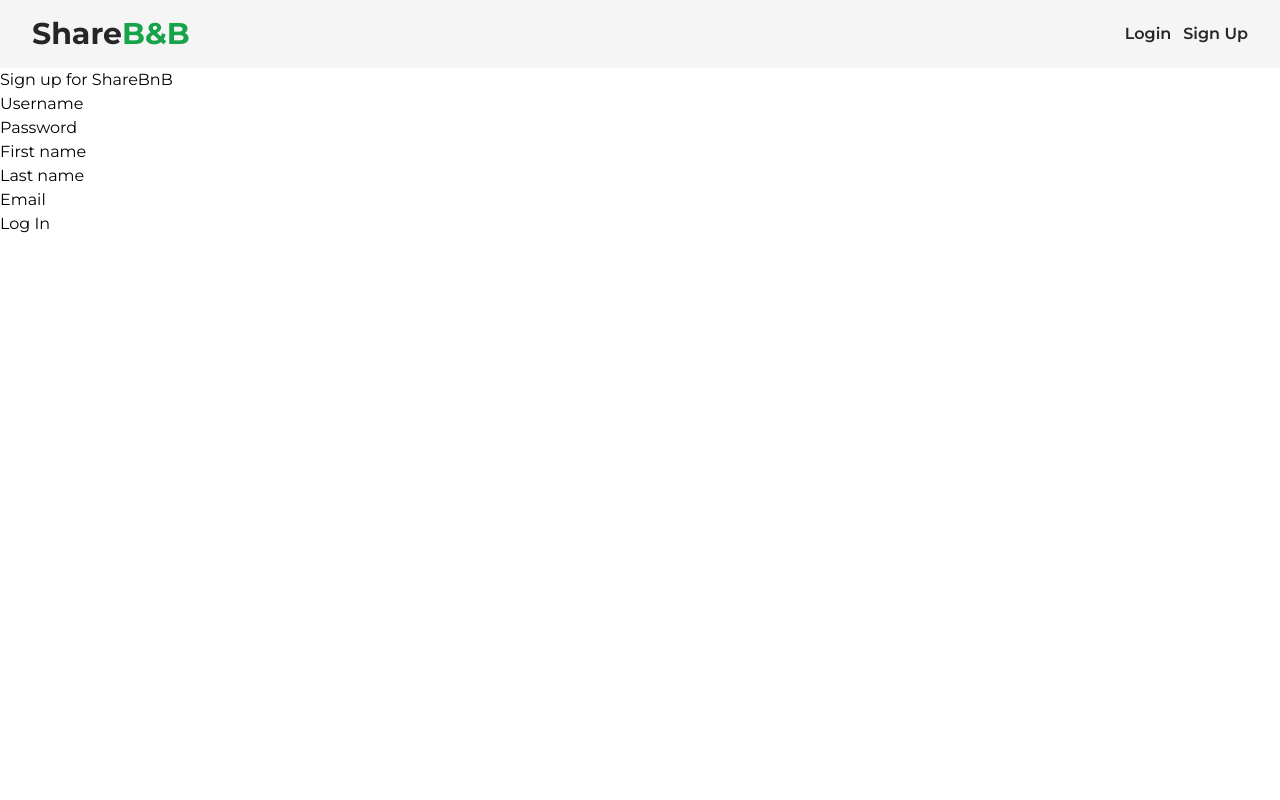
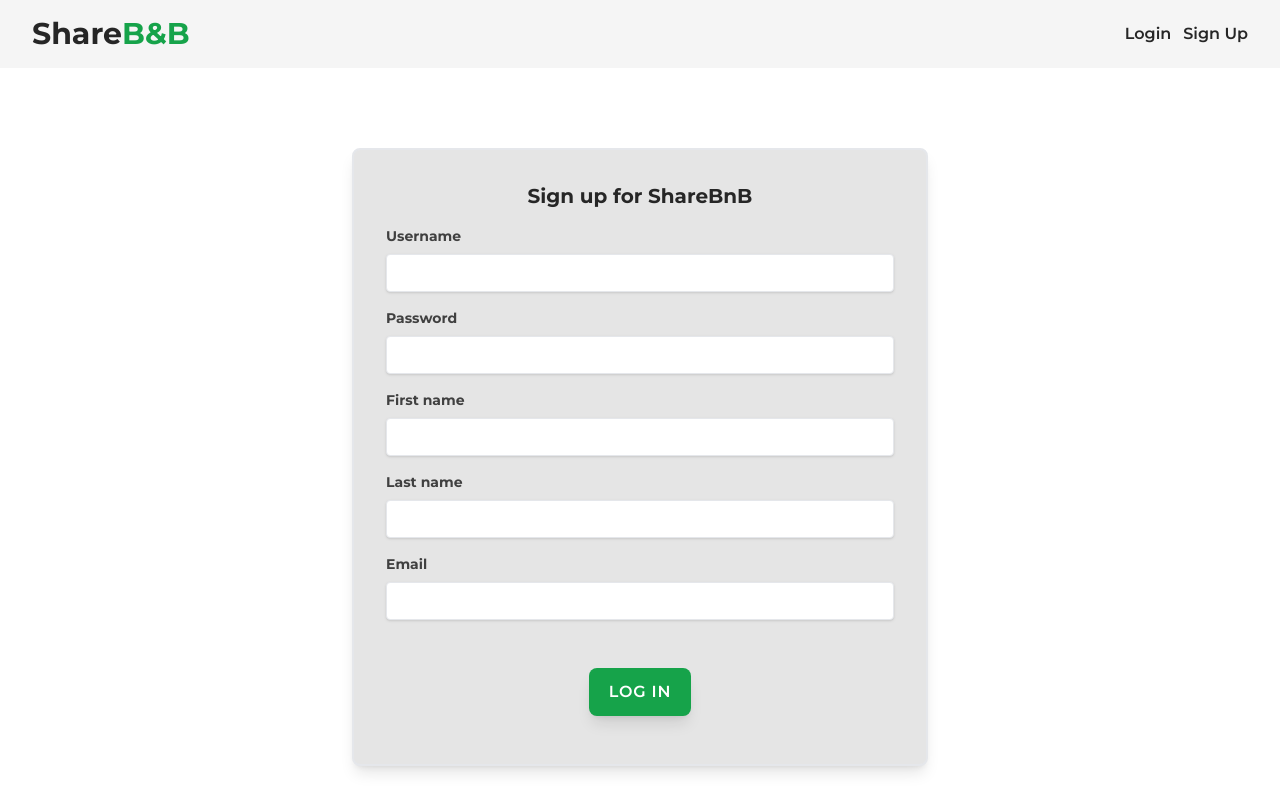
Before and after one commit to ross-brown/sharebnb-frontend, a React (Vite) app: page /signup in a window 1280 px wide. Built offline with nearby package versions, Linux system fonts and the light colour scheme; no server answers.

Commit message:
add styles to forms

```diff
--- a/src/auth/LoginForm.tsx
+++ b/src/auth/LoginForm.tsx
@@ -32,22 +32,21 @@ function LoginForm({ login }: LoginFormProps) {
   }
 
   return (
-    <div>
-      <h3>Login to ShareBnB</h3>
-
-      <form onSubmit={handleSubmit}>
-        <div>
-          <label htmlFor="username">Username</label>
+    <form className="border-2 max-w-xl mx-auto mt-20 p-8 bg-neutral-200 rounded-lg shadow-lg" onSubmit={handleSubmit}>
+      <h3 className="text-xl mb-4 font-bold text-neutral-800 text-center">Login to ShareBnB</h3>
+      <div className="mb-4">
+        <label className="block text-neutral-700 text-sm font-bold mb-2" htmlFor="username">Username</label>
         <input
           id="username"
           name="username"
           value={formData.username}
           onChange={handleChange}
           required
+          className="shadow appearance-none border rounded w-full py-2 px-3 text-neutral 700 leading-tight focus:outline-none focus:ring focus:ring-green-500 focus:ring-opacity-50 focus:shadow-outline"
         />
       </div>
-        <div>
-          <label htmlFor="password">Password</label>
+      <div className="mb-4">
+        <label className="block text-neutral-700 text-sm font-bold mb-2" htmlFor="password">Password</label>
         <input
           type="password"
           id="password"
@@ -55,14 +54,19 @@ function LoginForm({ login }: LoginFormProps) {
           value={formData.password}
           onChange={handleChange}
           required
+          className="shadow appearance-none border rounded w-full py-2 px-3 text-neutral 700 leading-tight focus:outline-none focus:ring focus:ring-green-500 focus:ring-opacity-50 focus:shadow-outline"
         />
       </div>
       <div>
-          <button>Log In</button>
+        <button className="mx-auto mt-12 block px-5 py-3 rounded-lg
+                        bg-green-600 hover:bg-green-500 focus:outline-none
+                        focus:ring focus:ring-offset-2 focus:ring-green-400
+                        focus:ring-opacity-50 active:bg-green-700
+                        text-white shadow-lg uppercase tracking-wider
+                        font-semibold text-sm sm:text-base">Log In</button>
       </div>
+      {formErrors.length > 0 && <Alert errors={formErrors} />}
     </form>
-      {formErrors.length > 0 && <Alert errors={formErrors} />}
-    </div>
   );
 }
 
--- a/src/auth/SignupForm.tsx
+++ b/src/auth/SignupForm.tsx
@@ -40,21 +40,22 @@ function SignupForm({ signup }: SignupFormProps) {
 
   return (
     <div>
-      <h3>Sign up for ShareBnB</h3>
 
-      <form onSubmit={handleSubmit}>
-        <div>
-          <label htmlFor="username">Username</label>
+      <form className="border-2 max-w-xl mx-auto mt-20 p-8 bg-neutral-200 rounded-lg shadow-lg" onSubmit={handleSubmit}>
+        <h3 className="text-xl mb-4 font-bold text-neutral-800 text-center">Sign up for ShareBnB</h3>
+        <div className="mb-4">
+          <label className="block text-neutral-700 text-sm font-bold mb-2" htmlFor="username">Username</label>
           <input
             id="username"
             name="username"
             value={formData.username}
             onChange={handleChange}
             required
+            className="shadow appearance-none border rounded w-full py-2 px-3 text-neutral 700 leading-tight focus:outline-none focus:ring focus:ring-green-500 focus:ring-opacity-50 focus:shadow-outline"
           />
         </div>
-        <div>
-          <label htmlFor="password">Password</label>
+        <div className="mb-4">
+          <label className="block text-neutral-700 text-sm font-bold mb-2" htmlFor="password">Password</label>
           <input
             type="password"
             id="password"
@@ -62,30 +63,33 @@ function SignupForm({ signup }: SignupFormProps) {
             value={formData.password}
             onChange={handleChange}
             required
+            className="shadow appearance-none border rounded w-full py-2 px-3 text-neutral 700 leading-tight focus:outline-none focus:ring focus:ring-green-500 focus:ring-opacity-50 focus:shadow-outline"
           />
         </div>
-        <div>
-          <label htmlFor="firstName">First name</label>
+        <div className="mb-4">
+          <label className="block text-neutral-700 text-sm font-bold mb-2" htmlFor="firstName">First name</label>
           <input
             id="firstName"
             name="firstName"
             value={formData.firstName}
             onChange={handleChange}
             required
+            className="shadow appearance-none border rounded w-full py-2 px-3 text-neutral 700 leading-tight focus:outline-none focus:ring focus:ring-green-500 focus:ring-opacity-50 focus:shadow-outline"
           />
         </div>
-        <div>
-          <label htmlFor="lastName">Last name</label>
+        <div className="mb-4">
+          <label className="block text-neutral-700 text-sm font-bold mb-2" htmlFor="lastName">Last name</label>
           <input
             id="lastName"
             name="lastName"
             value={formData.lastName}
             onChange={handleChange}
             required
+            className="shadow appearance-none border rounded w-full py-2 px-3 text-neutral 700 leading-tight focus:outline-none focus:ring focus:ring-green-500 focus:ring-opacity-50 focus:shadow-outline"
           />
         </div>
-        <div>
-          <label htmlFor="email">Email</label>
+        <div className="mb-4">
+          <label className="block text-neutral-700 text-sm font-bold mb-2" htmlFor="email">Email</label>
           <input
             type="email"
             id="email"
@@ -93,10 +97,16 @@ function SignupForm({ signup }: SignupFormProps) {
             value={formData.email}
             onChange={handleChange}
             required
+            className="shadow appearance-none border rounded w-full py-2 px-3 text-neutral 700 leading-tight focus:outline-none focus:ring focus:ring-green-500 focus:ring-opacity-50 focus:shadow-outline"
           />
         </div>
-        <div>
-          <button>Log In</button>
+        <div className="mb-4">
+          <button className="mx-auto mt-12 block px-5 py-3 rounded-lg
+                        bg-green-600 hover:bg-green-500 focus:outline-none
+                        focus:ring focus:ring-offset-2 focus:ring-green-400
+                        focus:ring-opacity-50 active:bg-green-700
+                        text-white shadow-lg uppercase tracking-wider
+                        font-semibold text-sm sm:text-base">Log In</button>
         </div>
       </form>
       {formErrors.length > 0 && <Alert errors={formErrors} />}
--- a/src/listings/ListingForm.tsx
+++ b/src/listings/ListingForm.tsx
@@ -59,8 +59,8 @@ function ListingForm() {
 
 
   return (
-
-    <form className="border-2 max-w-xl mx-auto mt-32 p-8 bg-neutral-200 rounded-lg shadow-lg" onSubmit={handleSubmit}>
+    <div className="min-h-screen bg-[url('https://picsum.photos/id/434/2000/1333')] p-20 bg-bottom">
+      <form className="border-2 max-w-xl mx-auto p-8 bg-neutral-200 rounded-lg shadow-lg" onSubmit={handleSubmit}>
         <h2 className="text-xl mb-4 font-bold text-neutral-800 text-center">ShareB&B your space</h2>
         <div className="mb-4">
           <label className="block text-neutral-700 text-sm font-bold mb-2" htmlFor="file">Title </label>
@@ -124,7 +124,7 @@ function ListingForm() {
                         text-white shadow-lg uppercase tracking-wider
                         font-semibold text-sm sm:text-base">Submit</button>
       </form>
-
+    </div>
   );
 }
 
--- a/src/profile/ProfileForm.tsx
+++ b/src/profile/ProfileForm.tsx
@@ -56,45 +56,52 @@ function ProfileForm() {
 
 
     return (
-        <div>
-            <form onSubmit={handleSubmit}>
-                <div>
-                    <label>Username</label>
+        <form className="border-2 max-w-xl mx-auto p-8 bg-neutral-200 rounded-lg shadow-lg" onSubmit={handleSubmit}>
+            <div className="mb-4">
+                <label className="block text-neutral-700 text-sm font-bold mb-2">Username</label>
                 <input
                     disabled
-                        placeholder={formData.username} />
+                    placeholder={formData.username}
+                    className="shadow appearance-none border rounded w-full py-2 px-3 text-neutral 700 leading-tight focus:outline-none focus:ring focus:ring-green-500 focus:ring-opacity-50 focus:shadow-outline" />
             </div>
-                <div>
-                    <label>First Name</label>
+            <div className="mb-4">
+                <label className="block text-neutral-700 text-sm font-bold mb-2">First Name</label>
                 <input
                     name="firstName"
                     value={formData.firstName}
                     onChange={handleChange}
+                    className="shadow appearance-none border rounded w-full py-2 px-3 text-neutral 700 leading-tight focus:outline-none focus:ring focus:ring-green-500 focus:ring-opacity-50 focus:shadow-outline"
                 />
             </div>
-                <div>
-                    <label>Last Name</label>
+            <div className="mb-4">
+                <label className="block text-neutral-700 text-sm font-bold mb-2">Last Name</label>
                 <input
                     name="lastName"
                     value={formData.lastName}
                     onChange={handleChange}
+                    className="shadow appearance-none border rounded w-full py-2 px-3 text-neutral 700 leading-tight focus:outline-none focus:ring focus:ring-green-500 focus:ring-opacity-50 focus:shadow-outline"
                 />
             </div>
-                <div>
-                    <label>Email address</label>
+            <div className="mb-4">
+                <label className="block text-neutral-700 text-sm font-bold mb-2">Email address</label>
                 <input
                     name="email"
                     value={formData.email}
                     onChange={handleChange}
+                    className="shadow appearance-none border rounded w-full py-2 px-3 text-neutral 700 leading-tight focus:outline-none focus:ring focus:ring-green-500 focus:ring-opacity-50 focus:shadow-outline"
                 />
             </div>
             {formErrors.length > 0 && <Alert errors={formErrors} />}
             {isSaved && "Updated successfully"}
-                <div>
-                    <button>Save Changes</button>
+            <div className="mb-4">
+                <button className="mx-auto mt-12 block px-5 py-3 rounded-lg
+                        bg-green-600 hover:bg-green-500 focus:outline-none
+                        focus:ring focus:ring-offset-2 focus:ring-green-400
+                        focus:ring-opacity-50 active:bg-green-700
+                        text-white shadow-lg uppercase tracking-wider
+                        font-semibold text-sm sm:text-base">Save Changes</button>
             </div>
         </form>
-        </div>
     );
 }
 
```
Also changed, not shown: src/messages/MessageForm.tsx (+15 -8 lines). Lines whose indentation alone changed are shown as unchanged.
